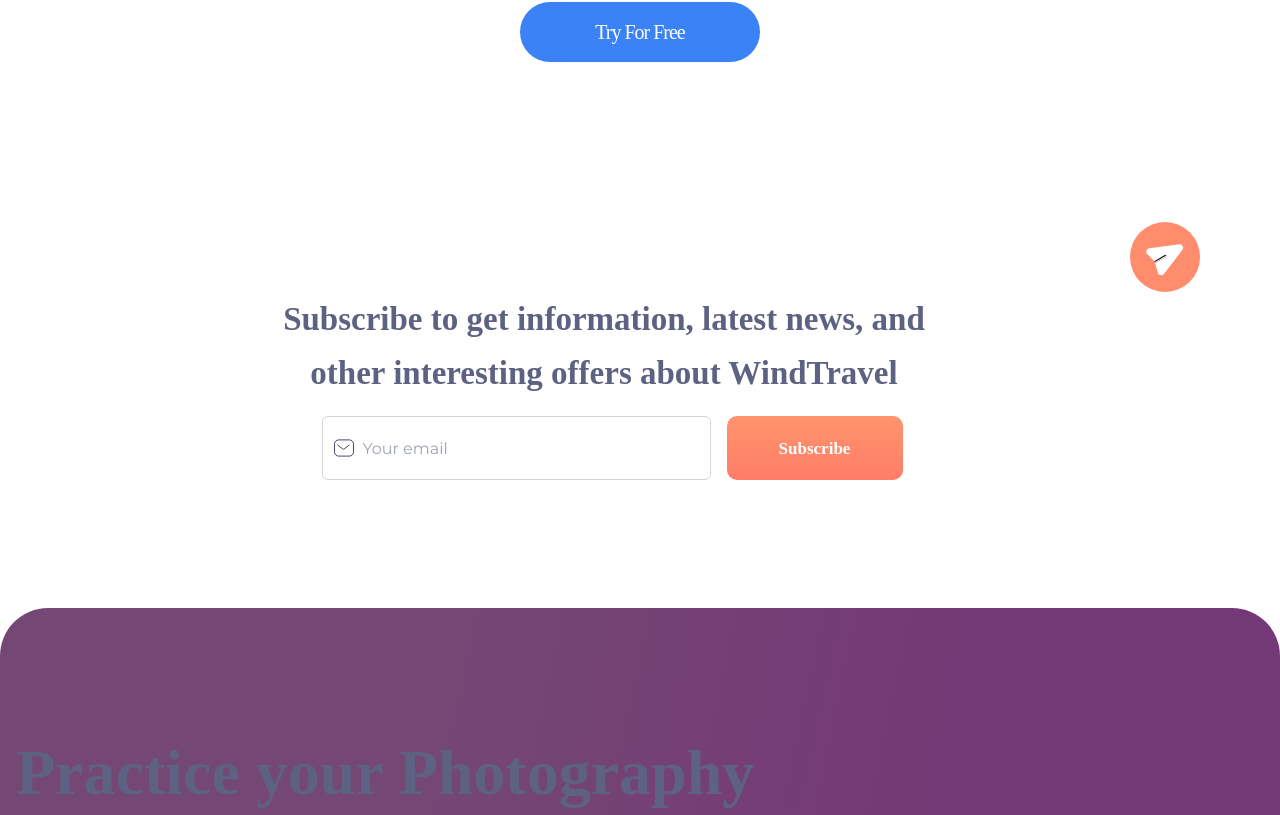
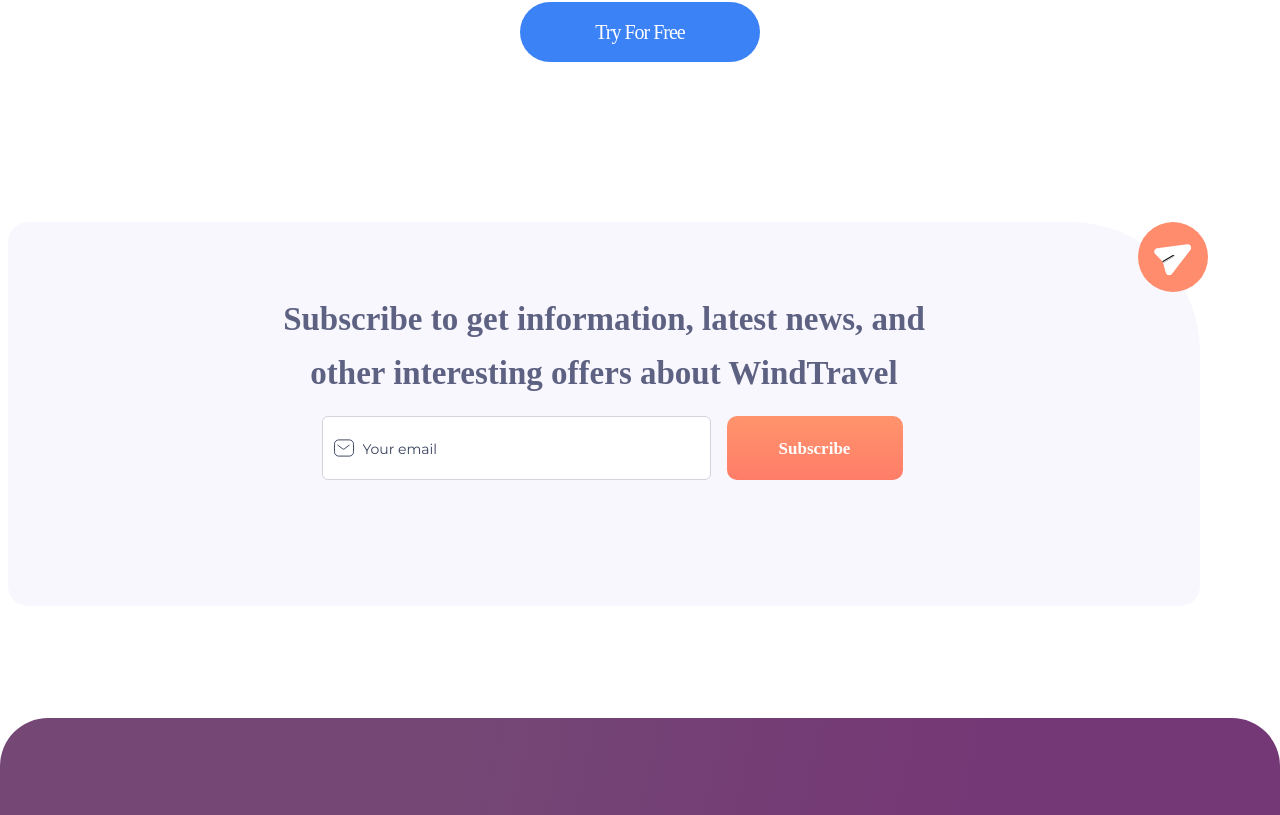
Before and after one commit to Jahanzaibgithub/Figma-2-in-Next.Js, a Next.js app: page / in a window 1280 px wide. Shown: the part 3105-3920 px from the top of the page. Built offline with nearby package versions, Linux system fonts and the light colour scheme; what tailwindcss-rtl would draw is missing.

Commit message:
23-10-2023

```diff
--- a/components/SubscribeSection/Subscribe.modules.css
+++ b/components/SubscribeSection/Subscribe.modules.css
@@ -1,7 +1,16 @@
-.SubscribeContainer {
+.Background {
     border-radius: 20px 129px 20px 20px;
-    /* opacity: 0.2;
-    background: var(--light-color, #DFD7F9); */
+    opacity: 0.2;
+    background: var(--light-color, #DFD7F9);
+}
+
+#inputField::placeholder {
+    color: var(--TEXT-COLOR, #39425D);
+    font-family: Montserrat;
+    font-size: 14px;
+    font-style: normal;
+    font-weight: 400;
+    line-height: normal;
 }
 
 .SubscribeButton {
--- a/components/SubscribeSection/SubscribeHeroSection.jsx
+++ b/components/SubscribeSection/SubscribeHeroSection.jsx
@@ -4,8 +4,8 @@
 const SubscribeHeroSection = ({ isRTL }) => {
   return (
     <div className="HeroSectionMainContainer flex flex-col md:flex-wrap p-4 sm:pr-16 sm:pt-32  ">
-      <div className="SubscribeContainer  ">
-        <h1 class="Heading text-white font-[roboto] text-6xl font-semibold md:w-8/12  flex justify-center text-center md:text-start md:justify-start">Practice your Photography skills with ease</h1>
+      <div className="HeroSectionContainer  ">
+        <h1 class="Heading text-white font-[roboto] text-6xl font-semibold md:w-8/12  xl:w-7/12 flex justify-center text-center md:text-start md:justify-start ">Practice your Photography skills with ease</h1>
         <p class="Paragraph text-neutral-50 font-[poppins] text-xl style-normal font-semibold md:w-4/12 flex justify-center text-center md:text-start md:justify-start">Lorem ipsum dolor sit amet, consectetur adipiscing elit. Nunc vulputate libero et velit interdum, ac aliquet odio mattis. </p>
      <div className="MainButtonContainer mt-5 flex flex-col md:flex-row  justify-center items-center md:items-start md:justify-start ">
       <button  className="Button1 m-2 rounded-[10px] w-40 h-12 flex-shrink-0">
@@ -22,7 +22,7 @@
     <img
       src="/assets/SubscribeHeroSection.png"
       alt=""
-      className="rtl:h-96 rtl:md:w-[400px] rtlm:d:h-[490px] rtl:lg:w-[450px] rtl:lg:h-[590px] rtl:xl:w-[600px] rtl:xl:h-[590px]"
+      className="rtl:h-96 rtl:md:w-[400px] rtlm:d:h-[390px] rtl:lg:w-[350px] rtl:lg:h-[490px] rtl:xl:w-[500px] rtl:xl:h-[490px]"
     />
   </div>
 </div>
@@ -30,8 +30,8 @@
        ):(
 
    <div className="Image flex justify-center md:absolute md:z-10">
-  <div className="md:pl-[350px] lg:pl-[400px] xl:pl-[550px]">
-    <img src="/assets/SubscribeHeroSection.png" alt="" className="h-96 md:w-[400px] md:h-[490px] lg:w-[450px] lg:h-[590px] xl:w-[600px] xl:h-[590px] " />
+  <div className="md:pl-[350px] lg:pl-[550px] xl:pl-[550px]">
+    <img src="/assets/SubscribeHeroSection.png" alt="" className="h-96 md:w-[400px] md:h-[390px] lg:w-[350px] lg:h-[490px] xl:w-[500px] xl:h-[490px] " />
   </div>
 </div>
        )}
--- a/components/SubscribeSection/SubscribeSection.jsx
+++ b/components/SubscribeSection/SubscribeSection.jsx
@@ -3,9 +3,10 @@
 
 const SubscribeSection = ({ isRTL }) => {
   return (
-    <div className="SubscribeMainContainer inline-flex pt-20 pr-20 pb-28 pl-2 items-center">
-      <div className="SubscribeContainer ">
-        <div className="SvgIcon  flex justify-end">
+    <div className="SubscribeMainContainer flex flex-col pt-20 pr-20 pb-28 pl-2 items-center ">
+  <div className="Background h-[820px] xs:h-[620px] md:h-96 w-full xl:max-w-7xl "></div>
+      <div className="SubscribeContainer absolute z-10">
+        <div className="SvgIcon flex justify-end">
           <svg
             xmlns="http://www.w3.org/2000/svg"
             width="70"
@@ -46,16 +47,16 @@
           </svg>
 
         </div>
-        <div className="Heading  flex justify-center items-center text-center ">
-          <h1 class="text-center text-[33px] font-semibold leading-[54px]  sm:w-7/12">
+        <div className="Heading  flex justify-center text-center ">
+          <h1 class="text-center text-[22px] sm:text-[33px] font-semibold leading-[54px]  w-7/12 ">
             Subscribe to get information, latest news, and other interesting
             offers about WindTravel
           </h1>
         </div>
         <div className="InputAndButton flex md:flex-row flex-col justify-center items-center">
 
-            <div className="p-4 relative flex-shrink-0 rounded-10 sm:w-[421px]">
-              <div className="relative">
+            <div className="Border p-4 flex-shrink-0 rounded-[10px] sm:w-[421px]">
+              <div className="relative ">
                 <input
                   type="text"
                   id="inputField"
@@ -63,6 +64,7 @@
                   className="w-full pl-10 py-2 border border-gray-300 rounded-md focus:outline-none focus:ring focus:ring-indigo-200 placeholder-gray-400   h-16"
                   placeholder="Your email"
                 />
+                <div className="Svg ">
                 <svg
                   xmlns="http://www.w3.org/2000/svg"
                   width="21"
@@ -85,6 +87,7 @@
                     stroke="#39425D"
                   />
                 </svg>
+                </div>
               </div>
           </div>
           <button class="SubscribeButton w-44 h-16 flex-shrink-0 rounded-lg " >
@@ -93,8 +96,8 @@
             </h1>
           </button>
         </div>
-      </div>
-    </div>
+        </div>
+        </div>
   );
 };
 
```
